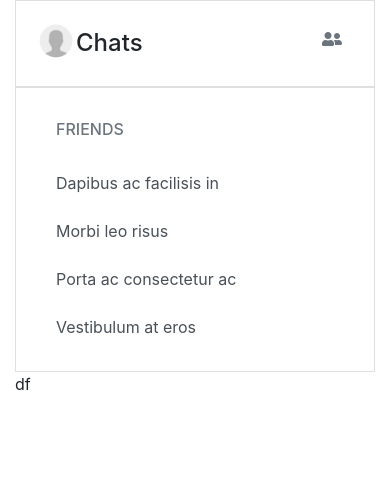
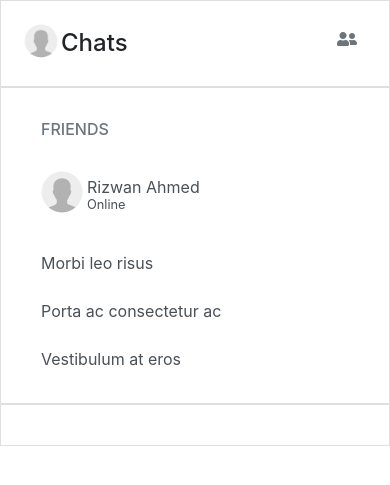
Before and after one commit to Rizwan8909/AJAX-PHP-JS-WEB-Projects, a PHP site: page /home.php in a window 390 px wide. Shown: the part 56-541 px from the top of the page. Run offline with PHP 8.4, Linux system fonts and the light colour scheme; some libraries are stand-ins or nearby versions.

Commit message:
Chat under construction

```diff
--- a/php_chat_app/home.php
+++ b/php_chat_app/home.php
@@ -18,7 +18,7 @@
         <a class="navbar-brand" href="#">Chat</a>
     </nav>
 
-    <div class="container-fluid">
+    <div id="left-chat">
         <div class="row">
 
             <!-- Left side -->
@@ -50,25 +50,45 @@
                 <div class="card rounded-0 left-chat">
                     <div class="card-body">
 
-                    <ul class="list-group">
-                        <li class="list-group-item border-0"><h6 class="text-muted">FRIENDS</h6></li>
-                        <a href="" class="list-group-item list-group-item-action border-0 round-border">Dapibus ac facilisis in</a>
-                        <li class="list-group-item list-group-item-action border-0 round-border">Morbi leo risus</li>
-                        <li class="list-group-item list-group-item-action border-0 round-border">Porta ac consectetur ac</li>
-                        <li class="list-group-item list-group-item-action border-0 round-border">Vestibulum at eros</li>
-                        <!-- <?php //include "include/get_user_data.php"?> -->
-                    </ul>
+                        <ul class="list-group">
+                            <li class="list-group-item border-0">
+                                <h6 class="text-muted">FRIENDS</h6>
+                            </li>
+                            <a href="" class="list-group-item list-group-item-action border-0 round-border p-0 pl-3">
+                                <div class="d-flex my-2">
+                                    <img src="images/default-user.jpg" alt="" style="width: 50px; height:50px">
+                                    <div class="my-3">
+                                        <p class="my-1" style="line-height: 0;">Rizwan Ahmed</p>
+                                        <small >Online</small>
+                                    </div>
+                                </div>
+
+                            </a>
+                            <li class="list-group-item list-group-item-action border-0 round-border">Morbi leo risus</li>
+                            <li class="list-group-item list-group-item-action border-0 round-border">Porta ac consectetur ac</li>
+                            <li class="list-group-item list-group-item-action border-0 round-border">Vestibulum at eros</li>
+                            <!-- <?php //include "include/get_user_data.php"
+                                    ?> -->
+                        </ul>
 
                     </div>
 
 
                 </div>
             </div>
-
             <!-- Left side ends -->
 
-            <div class="right-chat col-md-9">
-                df
+            <!-- Right start here -->
+            <div class="col-md-9">
+                <div class="">
+                    <div class="card rounded-0 left-chat">
+                        <div class="card-body">
+
+
+
+                        </div>
+                    </div>
+                </div>
             </div>
         </div>
 
```
